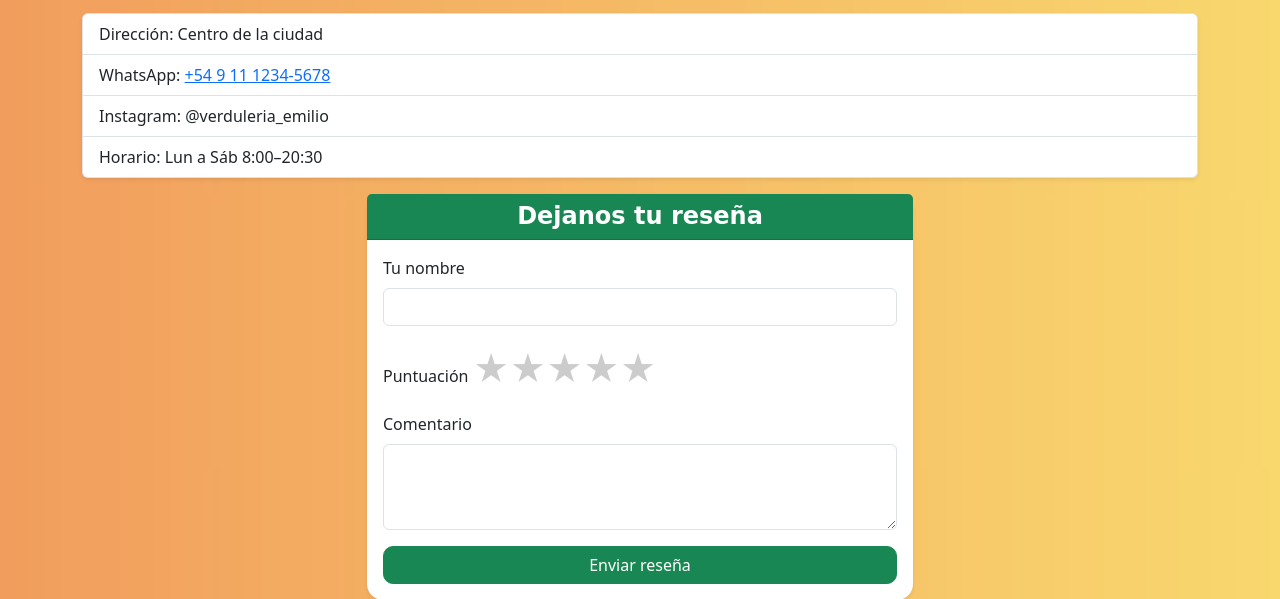
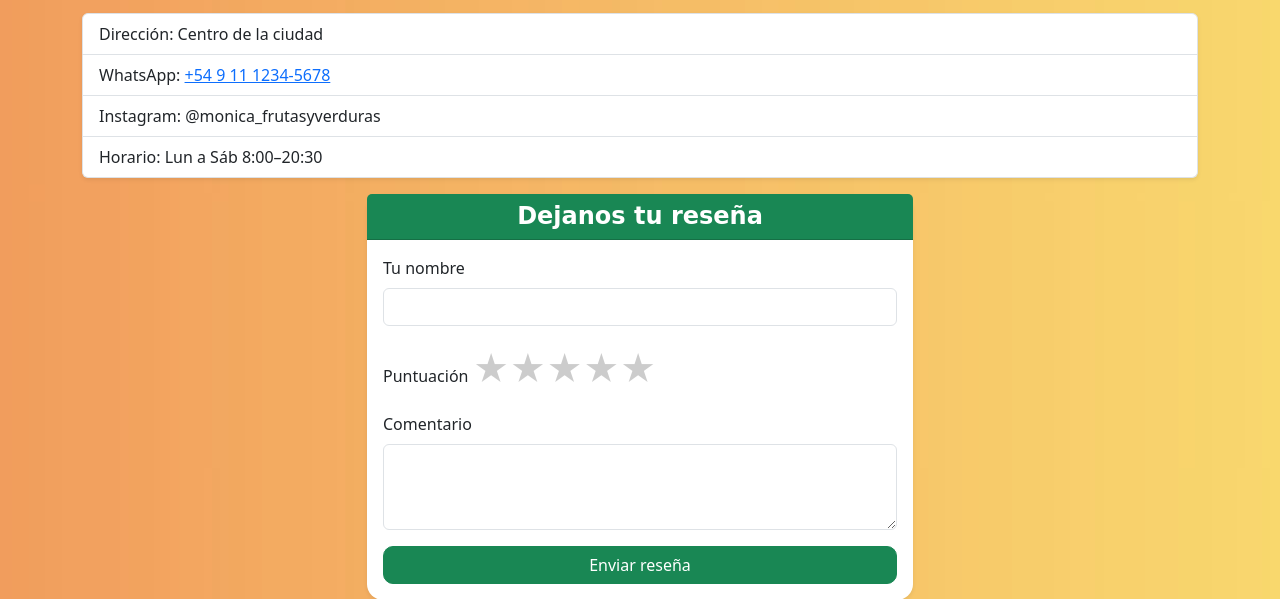
Before and after one commit to pablo-97-ezequiel/verduleria-emilio, a Flask app: page /contacto in a window 1280 px wide. Shown: the part 332-931 px from the top of the page. Run offline with Flask 3, Linux system fonts and the light colour scheme; parts of the project's set-up code (start-up, migrations or seed data) failed here and were passed over; some web fonts are replaced.

Commit message:
Actualización correcta del sitio

```diff
--- a/templates/contacto.html
+++ b/templates/contacto.html
@@ -4,7 +4,7 @@
 <ul class="list-group shadow-sm mb-3">
   <li class="list-group-item">Dirección: Centro de la ciudad</li>
   <li class="list-group-item">WhatsApp: <a href="https://wa.me/5491112345678" target="_blank">+54 9 11 1234-5678</a></li>
-  <li class="list-group-item">Instagram: @verduleria_emilio</li>
+  <li class="list-group-item">Instagram: @monica_frutasyverduras</li>
   <li class="list-group-item">Horario: Lun a Sáb 8:00–20:30</li>
 </ul>
 <div class="row justify-content-center">
```
Also changed, not shown: database.db.
